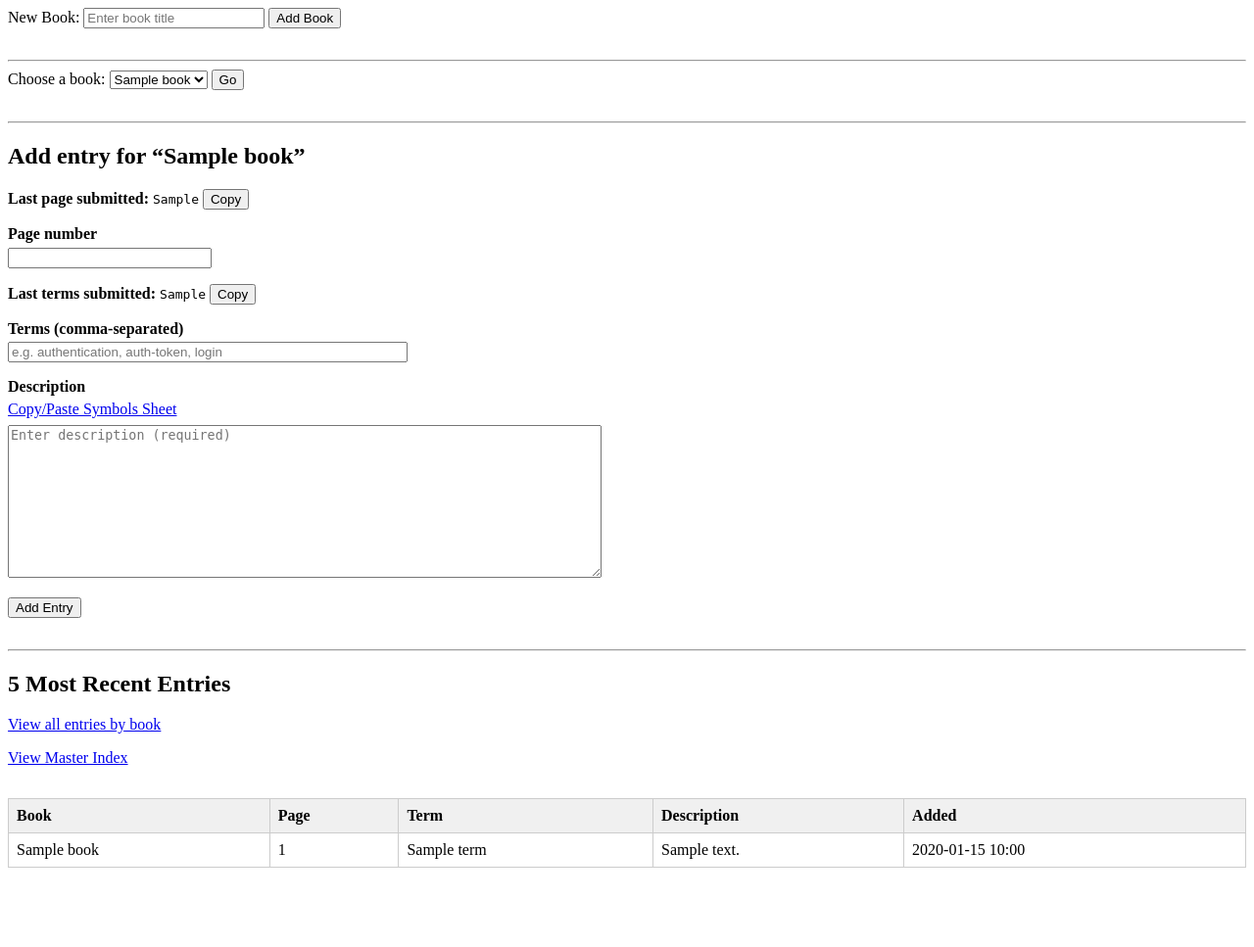
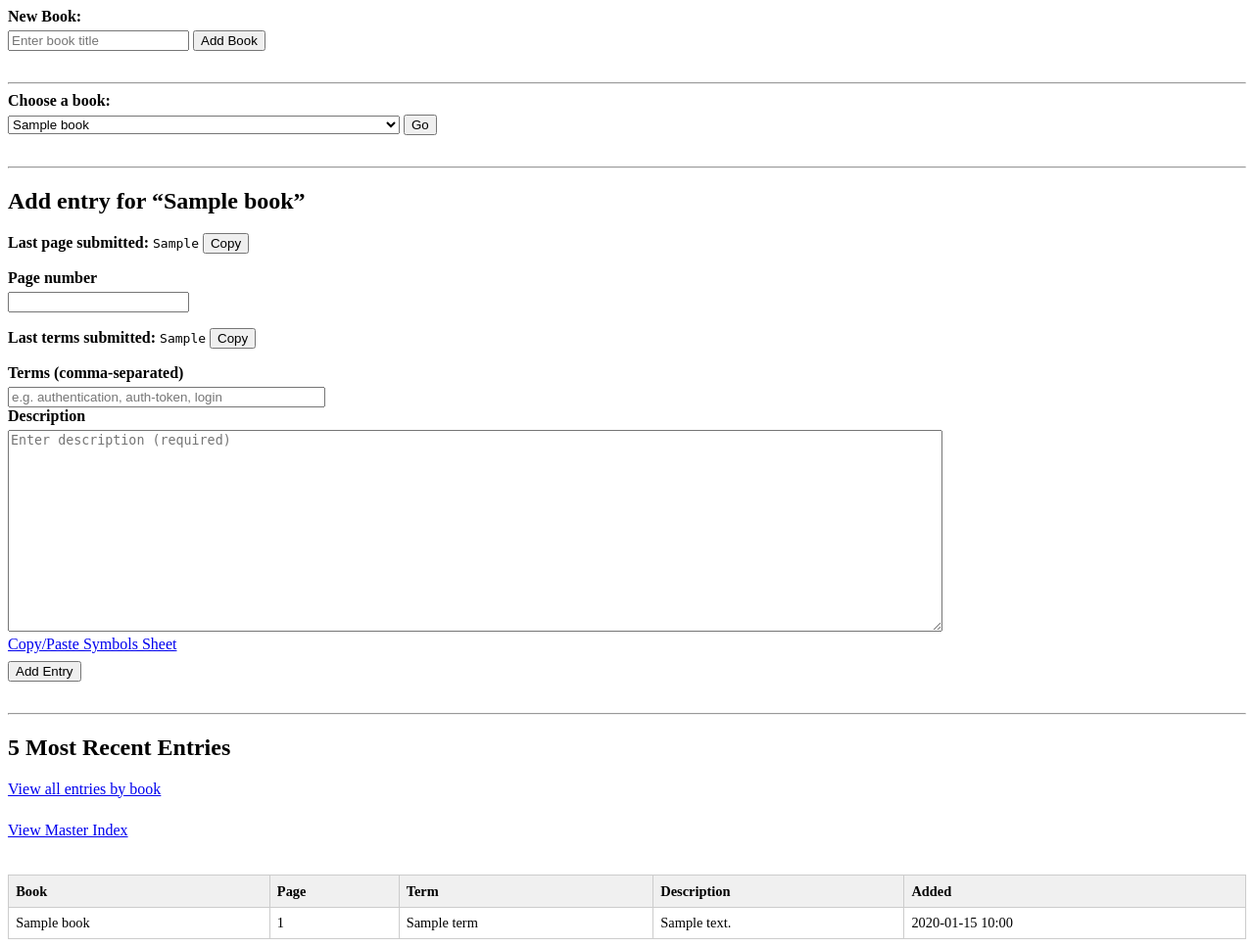
Before and after one commit to millalgo/indexer, a Django app: template home/templates/home/index.html in a window 1280 px wide. Shown: the whole page at 98% size. Before the commit the page ends 886 px from the top, so only its background shows below. Run offline with Django 5.2, Linux system fonts and the light colour scheme; tables that the repository leaves empty hold one stand-in row (values such as "Sample post"); the template is opened without the code that fills it: values that come from a table or form of the project are taken from there, most other values are stand-ins (such as "Sample title", 1, 10 or a date in 2020).

Commit message:
adjusted the style and formatting of the homepage and master index

```diff
--- a/home/templates/home/index.html
+++ b/home/templates/home/index.html
@@ -1,47 +1,104 @@
+<!-- Updated index.html
+     - Enlarged description textarea
+     - Moved textarea below the "Copy/Paste Symbols" link
+     - NEW: Made Terms input wider (full‑width)
+-->
 <!DOCTYPE html>
 <html lang="en">
 <head>
   <meta charset="UTF-8">
   <title>Manage Books &amp; Index</title>
   <style>
+      :root {
+        --table-font-size: 0.9rem; /* Adjust this value as needed */
+      }
+
+      /* Table styling */
+      table {
+        width: 100%;
+        border-collapse: collapse;
+        margin-top: 2em;
+        font-size: var(--table-font-size);
+      }
+
+      table th,
+      table td {
+        border: 1px solid #ccc;
+        padding: 0.5em;
+        text-align: left;
+      }
+
+      table th {
+        background: #f0f0f0;
+      }
+
       /* General form styling */
-    form { margin-bottom: 2em; }
+      form {
+        margin-bottom: 2em;
+      }
 
-    /* Entry form layout */
-    form.entry-form .form-group { margin-bottom: 1em; }
-    form.entry-form label {
+      label {
         display: block;
         margin-bottom: 0.3em;
         font-weight: bold;
       }
-    form.entry-form input[type="number"] {
-      width: 100%; max-width: 200px;
-    }
-    form.entry-form input[type="text"] {
-      width: 100%; max-width: 400px;
-    }
-    form.entry-form textarea {
-      width: 100%; max-width: 600px;
-      height: 150px;
+
+      select {
+        width: 100%;
+        max-width: 400px;
       }
 
-    /* Recent entries table */
-    table {
-      width: 100%;
-      border-collapse: collapse;
-      margin-top: 2em;
+      /* Inline form for delete & export buttons */
+      .action-form {
+        display: inline;
+        margin: 0;
+        padding: 0;
       }
-    table th, table td {
-      border: 1px solid #ccc;
-      padding: 0.5em;
-      text-align: left;
+
+      .action-form button {
+        background: none;
+        border: none;
+        color: #007BFF;
+        text-decoration: underline;
+        cursor: pointer;
+        font: inherit;
+        padding: 0;
+        margin-right: 0.5em;
       }
-    table th { background: #f0f0f0; }
-    .symbol-link{
-      display:block;         /* link below label, above textarea */
-      margin:0 0 .4em 0;     /* small spacer */
+
+      /* Link styling */
+      .action-link {
+        margin-right: 0.5em;
+      }
+
+      /* Home link styling */
+      .home-link {
+        margin-bottom: 1em;
+        display: inline-block;
+        font-weight: bold;
+        text-decoration: none;
+        color: #007BFF;
+      }
+
+      /* Symbol link & description textarea */
+      .symbol-link {
+        display: inline-block; /* Keeps link inline but allows margin */
+        margin-bottom: 0.5em;
+      }
+
+      /* NEW: Larger description area */
+      #id_description {
+        width: 75%;
+        min-height: 200px; /* Enlarged height */
+        resize: vertical; /* Allow user to resize vertically */
+      }
+
+      /* NEW: Wider terms input */
+      #id_terms {
+        width: 25%;
       }
   </style>
+  <!-- MathJax for rendering math symbols -->
   <script src="https://cdn.jsdelivr.net/npm/mathjax@3/es5/tex-mml-chtml.js" async></script>
 </head>
 <body>
@@ -143,17 +200,20 @@
       <div class="form-group">
         <label for="id_description">Description</label>
 
+        <!-- Textarea enlarged & moved below link -->
+        <textarea
+          id="id_description"
+          name="description"
+          placeholder="Enter description (required)"
+          required></textarea>
+      </div>
+
+      <div class="form-group">
+        <!-- Symbol reference link -->
         <a href="{% url 'home:symbols' %}"
           target="_blank"
           rel="noopener noreferrer"
           class="symbol-link">Copy/Paste Symbols Sheet</a>
-
-        <textarea
-          id="id_description"
-          name="description"
-          placeholder="Enter description (required)"
-          required
-        ></textarea>
       </div>
 
       <button type="submit">Add Entry</button>
```
Also changed, not shown: home/templates/home/master_index.html (+20 -0 lines). Lines whose indentation alone changed are shown as unchanged.
